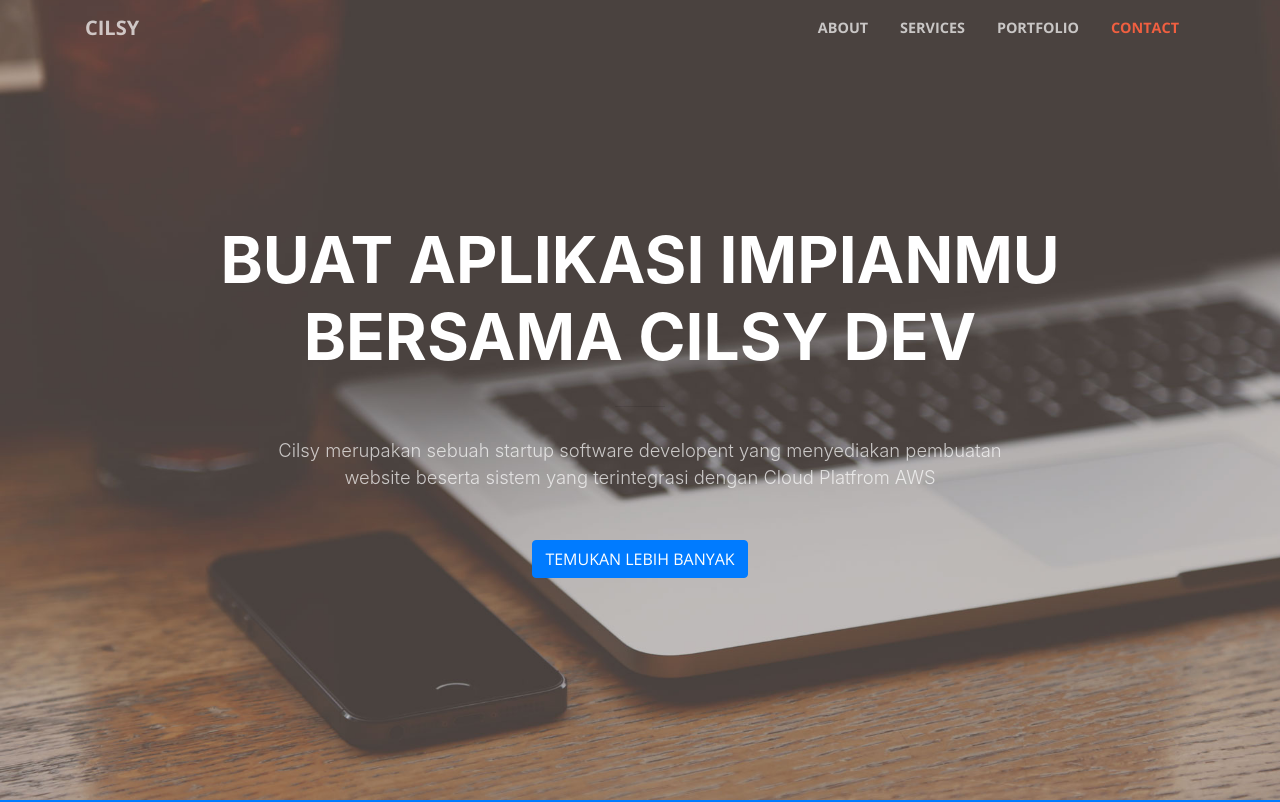
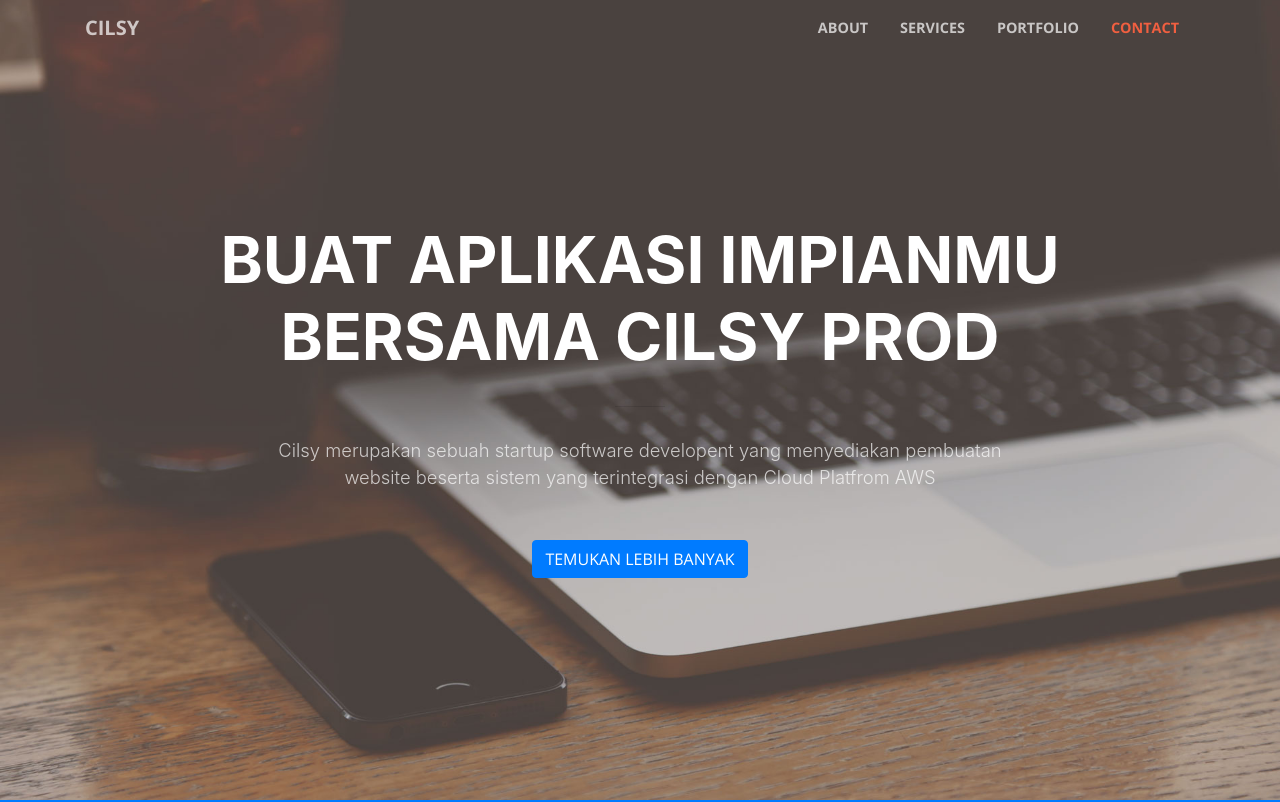
Before and after one commit to hansenfernando/cilsy-landingpage, a website with bundled scripts: page index.html in a window 1280 px wide. Shown: the top 802 px of the page. Built offline with nearby package versions, Linux system fonts and the light colour scheme.

Commit message:
Update index.html

```diff
--- a/index.html
+++ b/index.html
@@ -59,7 +59,7 @@
       <div class="row">
         <div class="col-lg-10 mx-auto">
           <h1 class="text-uppercase">
-            <strong>Buat Aplikasi Impianmu bersama Cilsy Dev</strong>
+            <strong>Buat Aplikasi Impianmu bersama Cilsy Prod</strong>
           </h1>
           <hr>
         </div>
```
